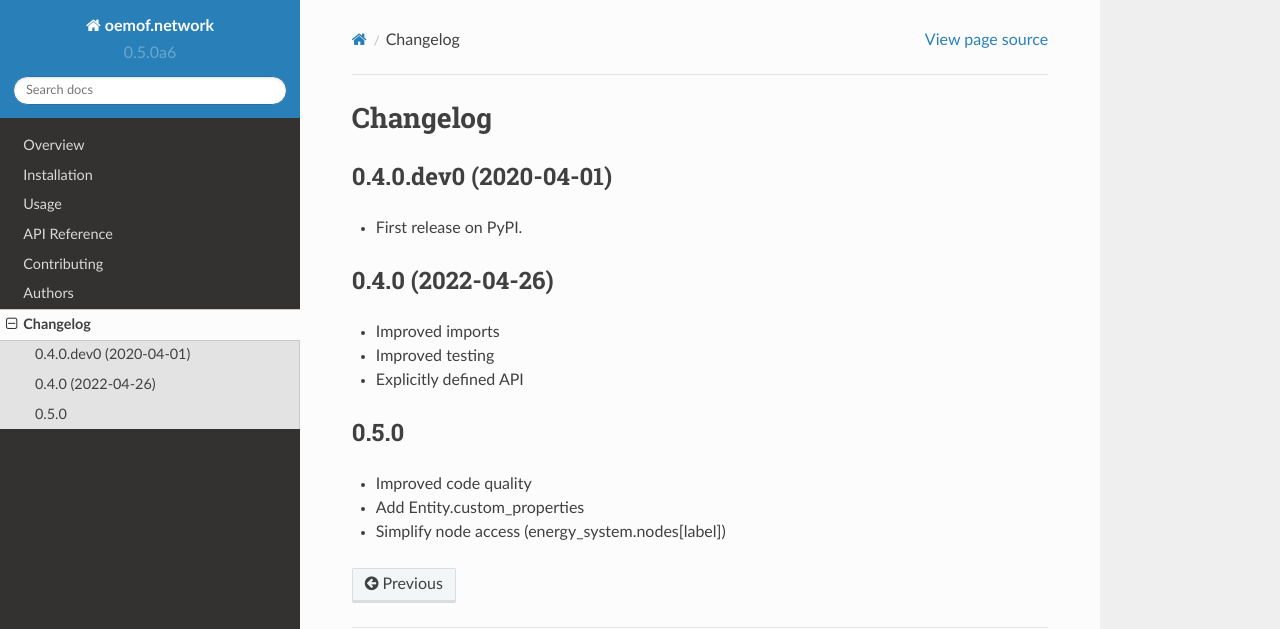
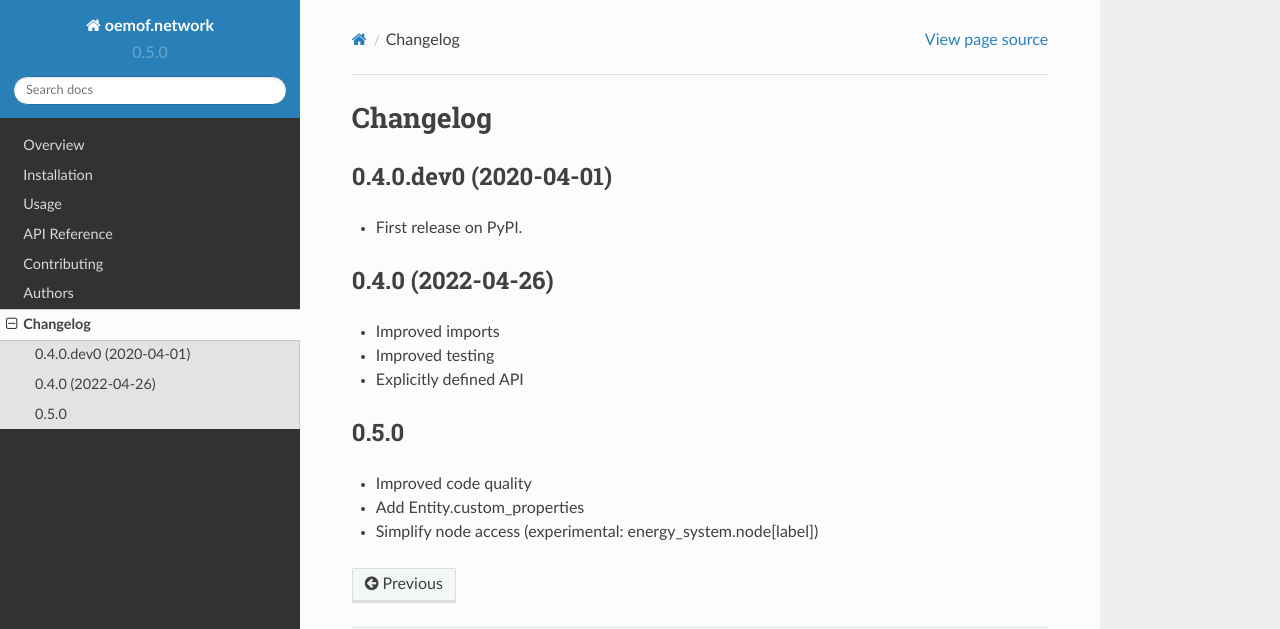
Before and after one commit to oemof/oemof-network, a Sphinx documentation site: the page built from docs/changelog.rst, in a window 1280 px wide. Shown: the top 629 px of the page. Built offline with Sphinx 7.4.7 and the Read the Docs theme 2.0.0, drawn with Linux system fonts in a browser that asks for light colours.

Commit message:
Release v0.5.0

```diff
--- a/CHANGELOG.rst
+++ b/CHANGELOG.rst
@@ -21,4 +21,4 @@ Changelog
 
 * Improved code quality
 * Add Entity.custom_properties
-* Simplify node access (energy_system.nodes[label])
+* Simplify node access (experimental: energy_system.node[label])
--- a/docs/conf.py
+++ b/docs/conf.py
@@ -20,7 +20,7 @@ project = "oemof.network"
 year = "2023"
 author = "oemof developer group"
 copyright = "{0}, {1}".format(year, author)
-version = release = "0.5.0a6"
+version = release = "0.5.0"
 
 pygments_style = "trac"
 templates_path = ["."]
--- a/setup.py
+++ b/setup.py
@@ -32,7 +32,7 @@ long_description = "%s" % (
 
 setup(
     name="oemof.network",
-    version="0.5.0a6",
+    version="0.5.0",
     license="MIT",
     description="The network/graph submodules of oemof.",
     long_description=long_description,
```
Also changed, not shown: 1 other file.
